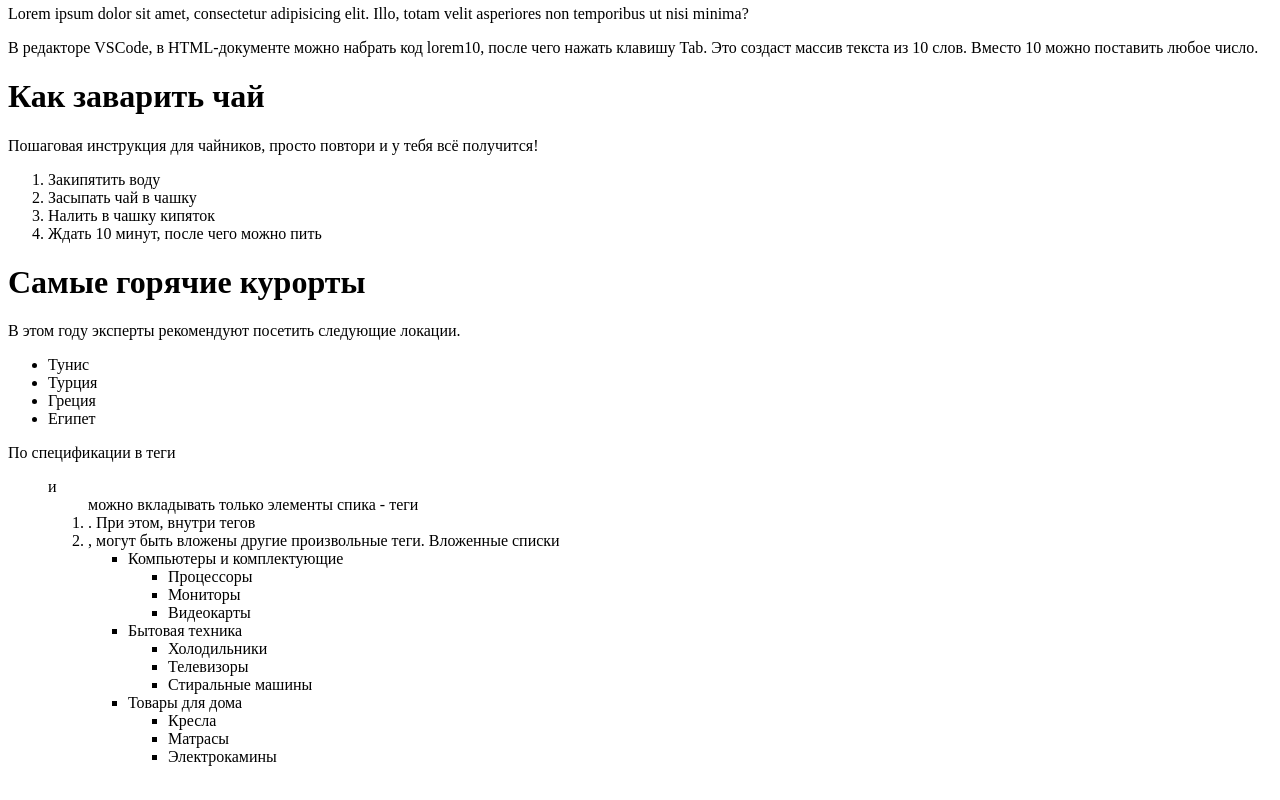
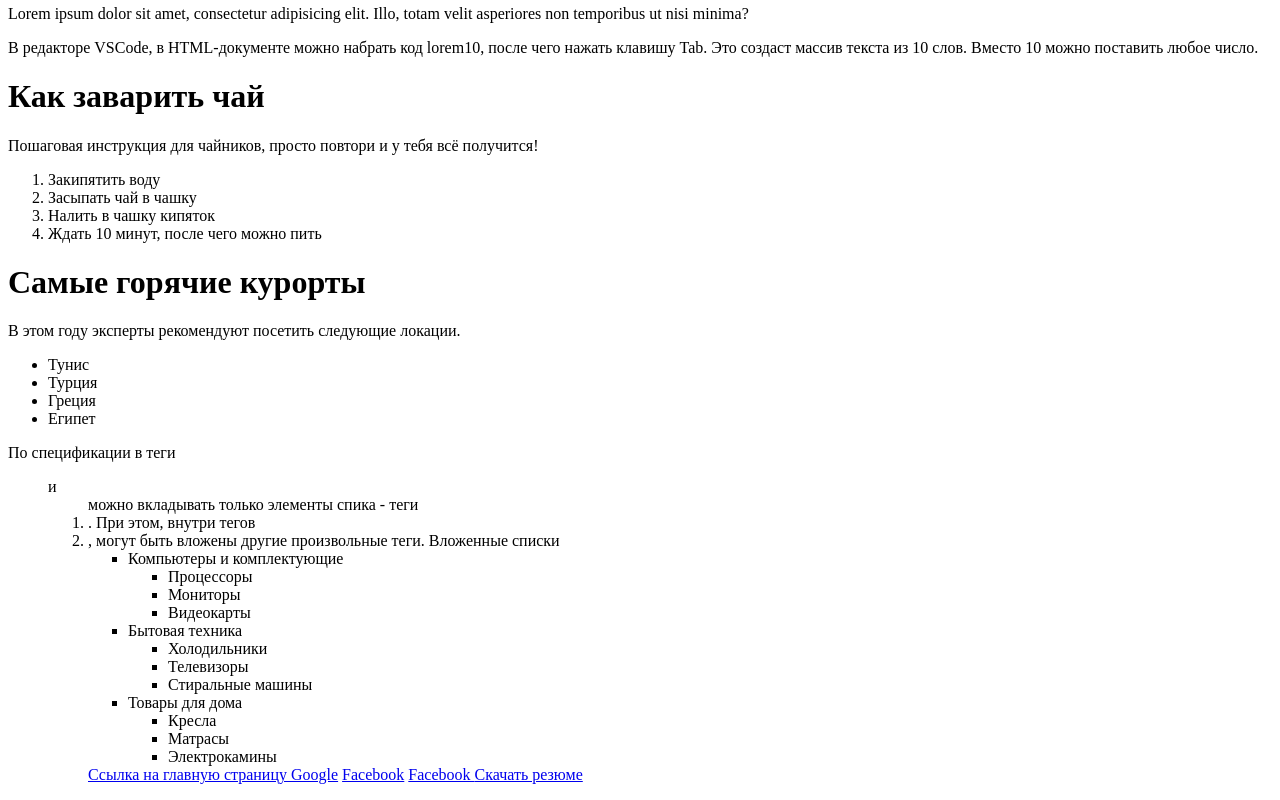
Before and after one commit to SergeyKolienko/Totorial, a plain HTML site: page index.html in a window 1280 px wide. Shown: the part 1475-2275 px from the top of the page. Drawn offline with Linux system fonts and the light colour scheme.

Commit message:
Ссылка Атрибуты

```diff
--- a/index.html
+++ b/index.html
@@ -189,3 +189,16 @@ https://cssreference.io
           </ul>
         </li>
       </ul>
+
+      <a href="https://google.com">Ссылка на главную страницу Google</a>
+
+      <!-- Ссылка на внешний ресурс, откроется в текущей вкладке -->
+<a href="https://www.facebook.com/">Facebook</a>
+
+<!-- Ссылка на внешний ресурс, откроется в новой вкладке -->
+<a href="https://www.facebook.com/" target="_blank" rel="noreferrer noopener">
+  Facebook
+</a>
+
+<!-- Ссылка на скачивание файла -->
+<a href="/путь/к/cv.pdf" download>Скачать резюме</a>
```
